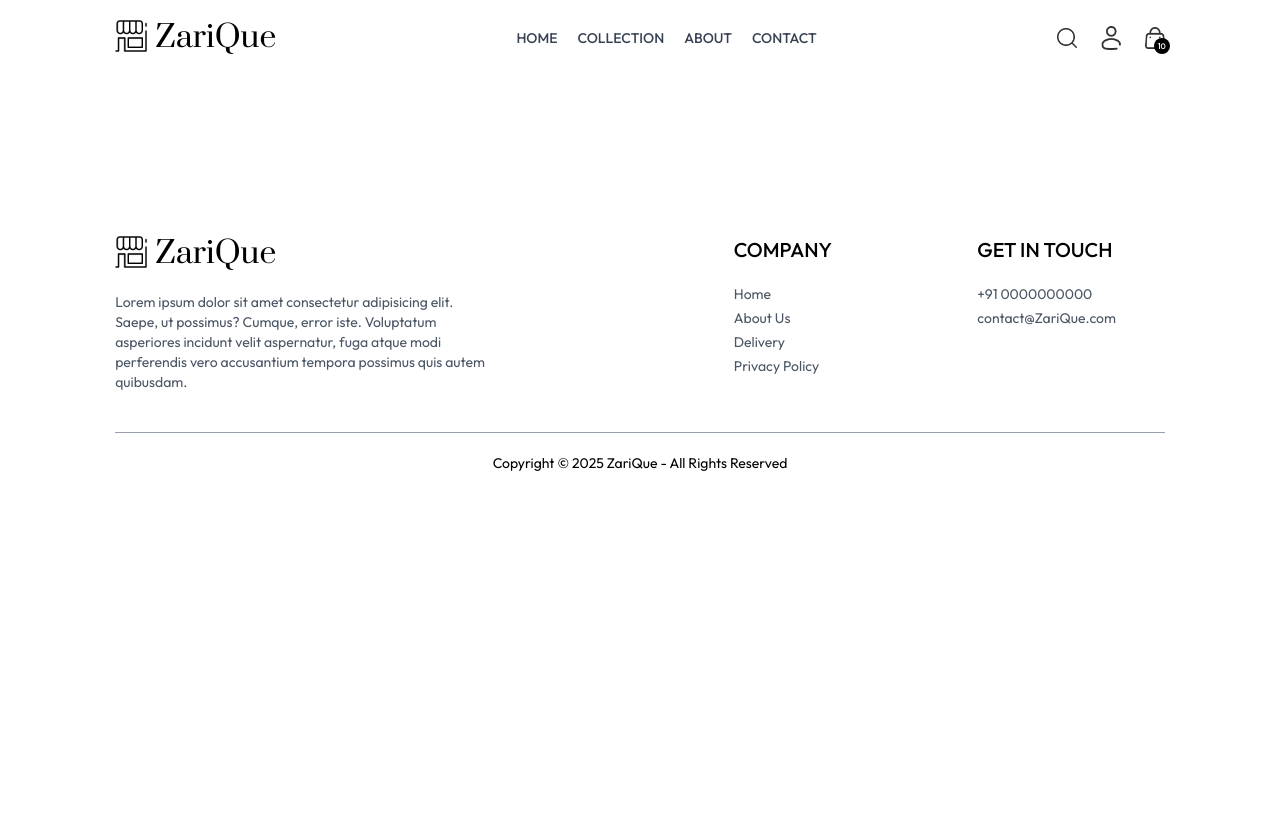
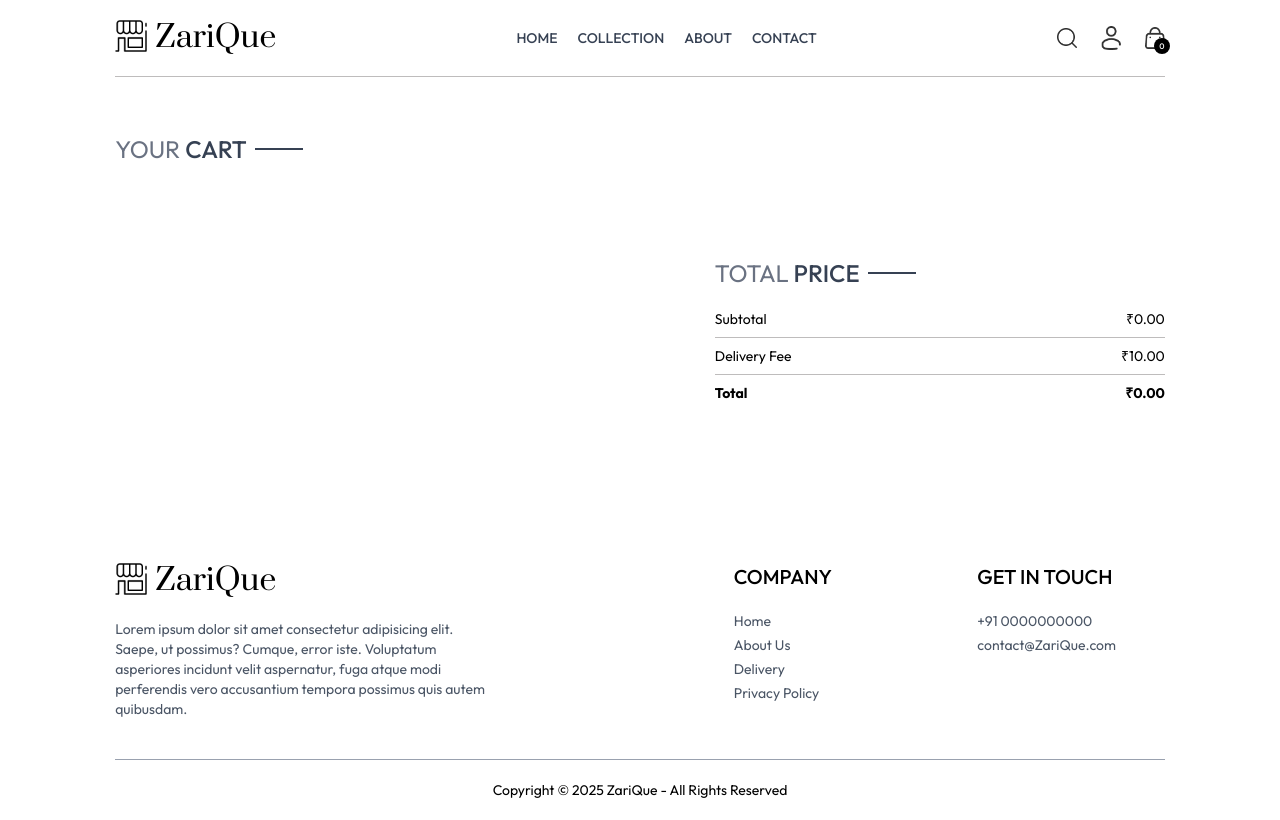
Before and after one commit to PSBVISION/Zarique, a React (Vite) app in the folder frontend/: page /cart in a window 1280 px wide. Built offline with nearby package versions, Linux system fonts and the light colour scheme.

Commit message:
feat(cart): add cart feature

```diff
--- a/frontend/src/App.jsx
+++ b/frontend/src/App.jsx
@@ -1,4 +1,4 @@
-import { Routes , Route} from "react-router-dom";
+import { Routes, Route } from "react-router-dom";
 import Home from "./pages/Home";
 import Collection from "./pages/Collection";
 import About from "./pages/About";
@@ -8,13 +8,17 @@ import Cart from "./pages/Cart";
 import Login from "./pages/Login";
 import PlaceOrder from "./pages/PlaceOrder";
 import Orders from "./pages/Orders";
-import Navbar from './components/Navbar';
-import Footer from './components/Footer';
-import SearchBar from './components/SearchBar';
+import Navbar from "./components/Navbar";
+import Footer from "./components/Footer";
+import SearchBar from "./components/SearchBar";
+import { ToastContainer, toast } from "react-toastify";
+import "react-toastify/dist/ReactToastify.css";
+
 const App = () => (
   <div className="px-4 sm:px-[5vw] md:px-[7vw] lg:px-[9vw]">
+    <ToastContainer />
     <Navbar />
-    <SearchBar/>
+    <SearchBar />
     <Routes>
       <Route path="/" element={<Home />} />
       <Route path="/collection" element={<Collection />} />
--- /dev/null
+++ b/frontend/src/components/CartTotal.jsx
@@ -0,0 +1,41 @@
+import React, { useContext } from "react";
+import { ShopContext } from "../context/ShopContext";
+import Title from "./Title";
+
+const CartTotal = () => {
+  const { currency, delivery_fee, getCartAmount } = useContext(ShopContext);
+  return (
+    <div className="w-full">
+      <div className="text-2xl">
+        <Title text1={"TOTAL"} text2={"PRICE"} />
+      </div>
+      <div className="flex flex-col gap-2 mt-2 text-sm">
+        <div className="flex justify-between">
+          <p>Subtotal</p>
+          <p>
+            {currency}
+            {getCartAmount()}.00
+          </p>
+        </div>
+        <hr />
+        <div className="flex justify-between">
+          <p>Delivery Fee</p>
+          <p>
+            {currency}
+            {delivery_fee}.00
+          </p>
+        </div>
+        <hr />
+        <div className="flex justify-between">
+          <b>Total</b>
+          <b>
+            {currency}
+            {getCartAmount() === 0 ? 0 : getCartAmount() + delivery_fee}.00
+          </b>
+        </div>
+      </div>
+    </div>
+  );
+};
+
+export default CartTotal;
--- a/frontend/src/components/Navbar.jsx
+++ b/frontend/src/components/Navbar.jsx
@@ -4,7 +4,7 @@ import { Link, NavLink } from "react-router-dom";
 import { ShopContext } from "../context/ShopContext";
 const Navbar = () => {
   const [visible, setVisible] = useState(false);
-  const {setShowSearch} = useContext(ShopContext);
+  const {setShowSearch, getCartCount} = useContext(ShopContext);
   return (
     <nav className="flex items-center justify-between py-5 font-medium">
       <Link to="/" className="flex items-center  gap-2 text-3xl prata-regular">
@@ -53,7 +53,7 @@ const Navbar = () => {
         <Link to="/cart" className="relative">
           <img src={assets.cart_icon} alt="cart" className="w-5 min-w-5" />
           <p className="absolute right-[-5px] bottom-[-5px] w-4 text-center leading-4 bg-black text-white aspect-square rounded-full text-[8px]">
-            10
+            {getCartCount(0)}
           </p>
         </Link>
         <img
--- a/frontend/src/context/ShopContext.jsx
+++ b/frontend/src/context/ShopContext.jsx
@@ -1,21 +1,90 @@
 import { createContext, useState } from "react";
 import { products } from "../assets/frontend_assets/assets";
+import { toast } from "react-toastify";
 export const ShopContext = createContext();
 
 const ShopContextProvider = (props) => {
   const currency = "₹";
   const delivery_fee = 10;
-  const [search, setSearch] = useState('');
+  const [search, setSearch] = useState("");
   const [showSearch, setShowSearch] = useState(false);
+  const [cartItems, setCartItems] = useState({});
+
+  const addToCart = async (itemId, size) => {
+    let cartData = structuredClone(cartItems);
+    if (!size) {
+      toast.error("Please select size");
+      return;
+    }
+    if (cartData[itemId]) {
+      if (cartData[itemId][size]) {
+        cartData[itemId][size] += 1;
+      } else {
+        cartData[itemId][size] = 1;
+      }
+    } else {
+      cartData[itemId] = {};
+      cartData[itemId][size] = 1;
+    }
+    setCartItems(cartData);
+  };
+
+  const getCartCount = () => {
+    let totalCount = 0;
+    for (const items in cartItems) {
+      for (const item in cartItems[items]) {
+        try {
+          if (cartItems[items][item] > 0) {
+            totalCount += cartItems[items][item];
+          }
+        } catch (error) {
+          console.log(error);
+        }
+      }
+    }
+    return totalCount;
+  };
+
+  const updateCart = async (itemId, size, quantity) => {
+    let cartData = structuredClone(cartItems);
+    cartData[itemId][size] = quantity;
+    setCartItems(cartData);
+  };
+
+  const getCartAmount =  () => {
+    let totalAmount = 0;
+    for(const items in cartItems){
+      let itemInfo = products.find((product)=>product._id === items);
+      for(const item in cartItems[items]){
+        try{
+          if(cartItems[items][item] > 0){
+            totalAmount += (cartItems[items][item] * itemInfo.price);
+          }
+        }catch(error){
+          console.log(error);
+        }
+      }
+    }
+    return totalAmount;
+  }
 
   const value = {
-    products, currency, delivery_fee, search, setSearch, showSearch, setShowSearch
+    products,
+    currency,
+    delivery_fee,
+    search,
+    setSearch,
+    showSearch,
+    setShowSearch,
+    addToCart,
+    cartItems,
+    getCartCount,
+    updateCart,
+    getCartAmount
   };
-  return(
-    <ShopContext.Provider value={value}>
-      {props.children}
-    </ShopContext.Provider>
-  )
-}
+  return (
+    <ShopContext.Provider value={value}>{props.children}</ShopContext.Provider>
+  );
+};
 
 export default ShopContextProvider;
--- a/frontend/src/pages/Cart.jsx
+++ b/frontend/src/pages/Cart.jsx
@@ -1,9 +1,59 @@
-import React from 'react'
+import React, { useContext, useEffect, useState } from 'react'
+import { ShopContext } from '../context/ShopContext';
+import Title from '../components/Title';
+import { assets } from '../assets/frontend_assets/assets';
+import CartTotal from '../components/CartTotal';
+const Cart = () => {
+  const {currency, cartItems, products, updateCart} = useContext(ShopContext);
+  const [cartData, setCartData] = useState([]);
 
-const Cart = () => {
+  useEffect(() => {
+    const tempData = [];
+    for (const items in cartItems) {
+      for(const item in cartItems[items]) {
+        if(cartItems[items][item] > 0){
+          tempData.push({
+            _id: items,
+             size: item,
+             quantity: cartItems[items][item],
+          })
+        }
+      }
+    }
+    setCartData(tempData);
+  },[cartItems])
   return (
-    <div>
+    <div className='border-t pt-14'>
+      <div className='text-2xl mb-3'>
+        <Title text1={'YOUR'} text2={'CART'}/>
+      </div>
+      <div>
+        {cartData.map((item, index)=>{
+          const productData = products.find((product) => product._id === item._id);
+          return(
+            <div key={index} className='py-4 border-b border-t text-gray-700 grid grid-cols-[4fr_0.5fr_0.5fr] sm:grid-cols-[4fr_2fr_0.5fr] items-center gap-4'>
+              <div className='flex items-start gap-6'>
+                <img src={productData.image[0]} className='w-16 sm:w-20' alt="product image" />
+              <div>
+              <p className='text-xs sm:text-lg font-medium'>{productData.name}</p>
+              <div className='flex items-center mt-2 gap-5'>
+                <p>{currency}{productData.price}</p>
+                <p className='px-2 sm:px-3 sm:py-1 border bg-slate-50'>{item.size}</p>
+              </div>
+              </div>
+              </div>
+              <input key={index} onChange={(e)=> e.target.value === '' || e.target.value ==='0' ? null : updateCart(item._id, item.size, Number(e.target.value))} type="number" min={1} defaultValue={item.quantity} className='border max-w-10 sm:max-w-20 px-1 sm:px-2 py-1' />
+              <img onClick={()=>updateCart(item._id, item.size, 0)} src={assets.bin_icon} alt="delete button" className='w-4 sm:w-5 mr-4 cursor-pointer' />
+            </div>
+          )
+        })}
+      </div>
+      <div className='flex justify-end my-20'>
+        <div className='w-full sm:w-[450px]'>
+          <CartTotal/>
+        </div>
 
+      </div>
     </div>
   )
 }
--- a/frontend/src/pages/Product.jsx
+++ b/frontend/src/pages/Product.jsx
@@ -6,7 +6,7 @@ import SimilarProducts from "../components/SimilarProducts";
 
 const Product = () => {
   const { productId } = useParams();
-  const { products, currency } = useContext(ShopContext);
+  const { products, currency, addToCart } = useContext(ShopContext);
   const [productData, setProductData] = useState(false);
   const [image, setImage] = useState("");
   const [size, setSize] = useState("");
@@ -80,7 +80,7 @@ const Product = () => {
               ))}
             </div>
           </div>
-          <button className="bg-black text-white py-3 px-8 text-sm active:bg-gray-700">
+          <button onClick={() => addToCart(productData._id, size)} className="bg-black text-white py-3 px-8 text-sm active:bg-gray-700">
             ADD TO CART
           </button>
           <hr className="mt-8 sm:w-4/5" />
```
